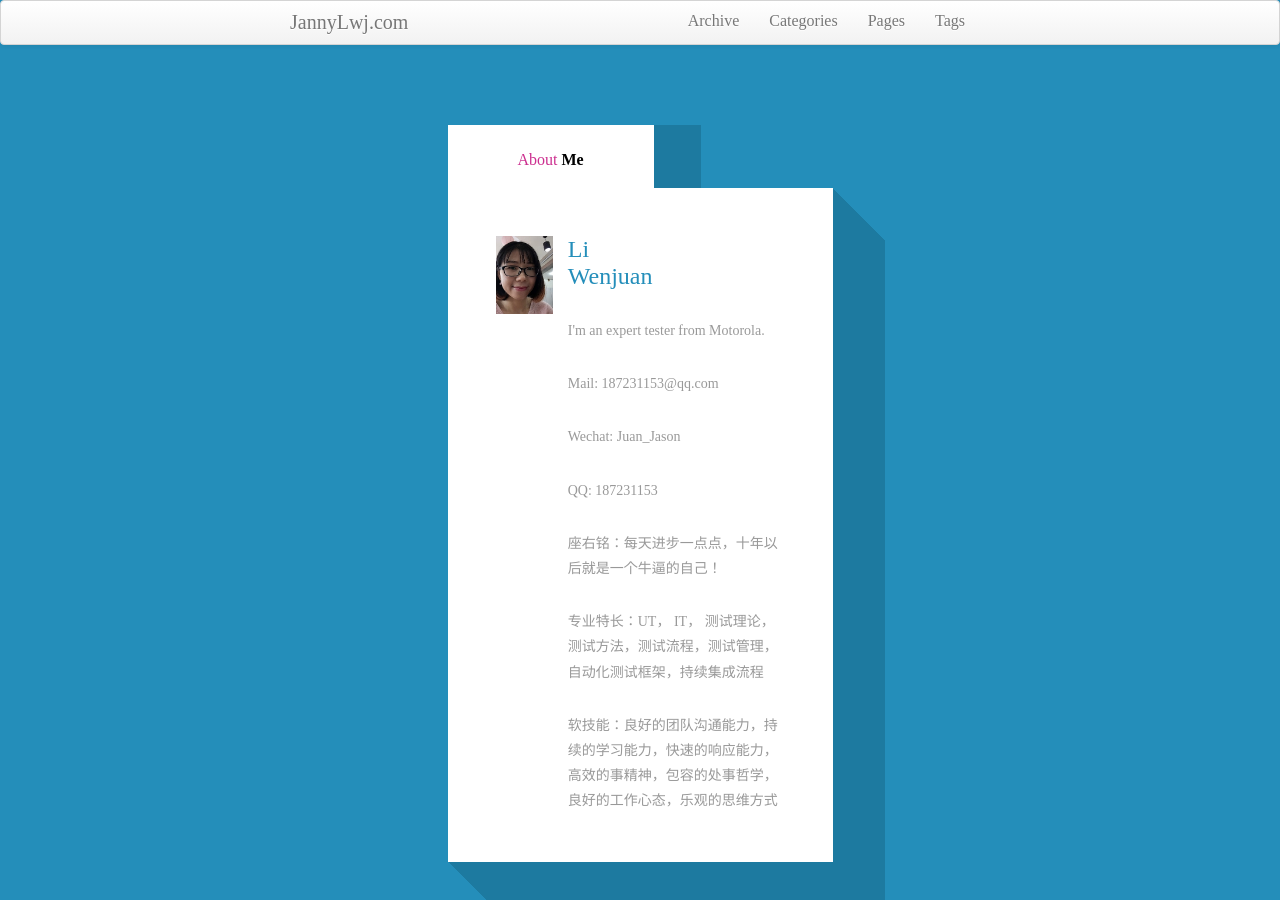
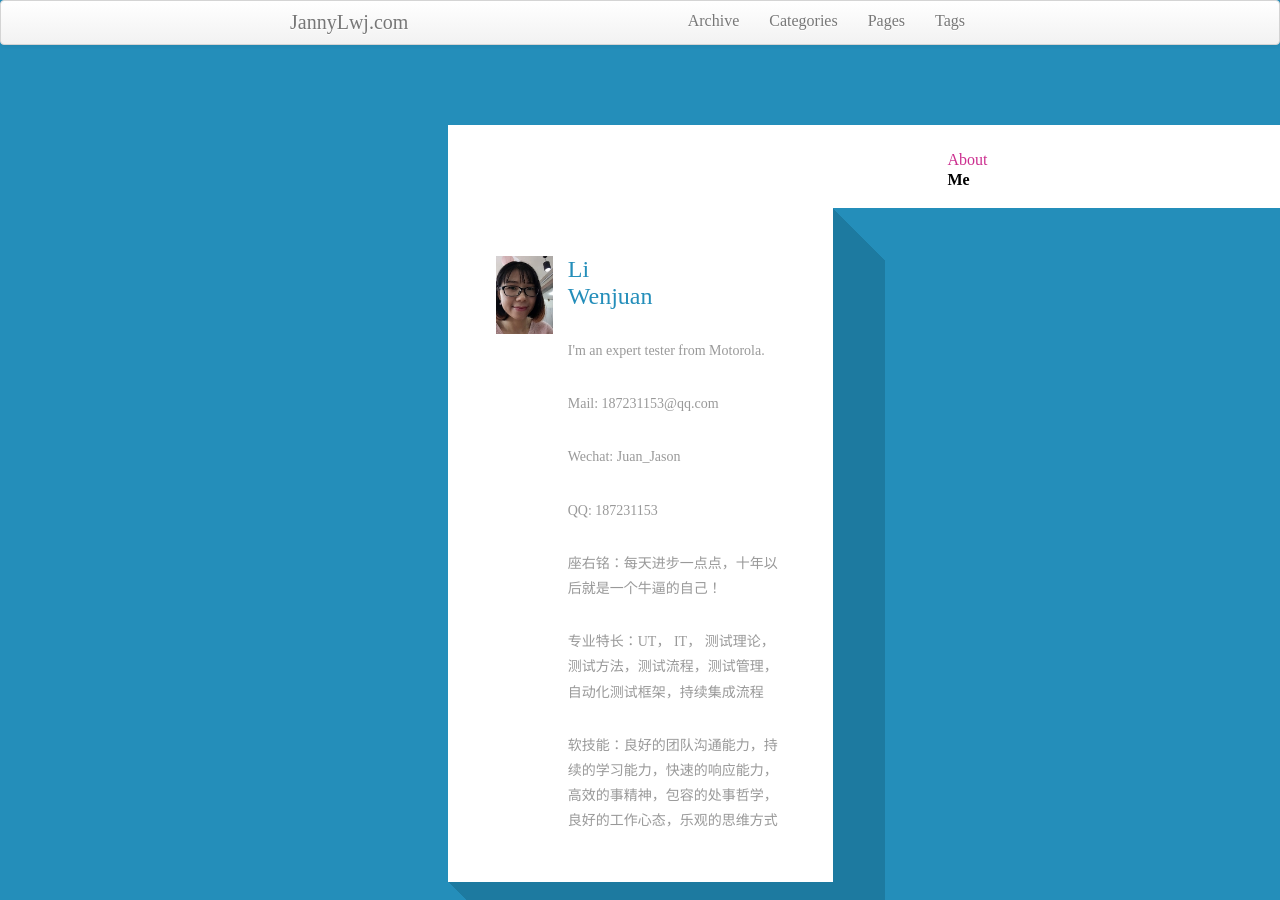
Before and after one commit to JannyLwj/JannyLwj.github.io, a Jekyll site: the page index.html, which Jekyll copies as it is, in a window 1280 px wide. Built offline with Jekyll 4.4.1, drawn with Linux system fonts in a browser that asks for light colours; some web fonts are replaced.

Commit message:
Update style.css

```diff
--- a/assets/css/style.css
+++ b/assets/css/style.css
@@ -95,7 +95,7 @@ div#horizontalTab {
 	color:#fff;
     font-size: 1em;
     cursor: pointer;
-    padding:25px 70px 18px;
+    padding:25px 500px 18px;
     display: inline-block;
     margin: 0;
     list-style: none;
```
